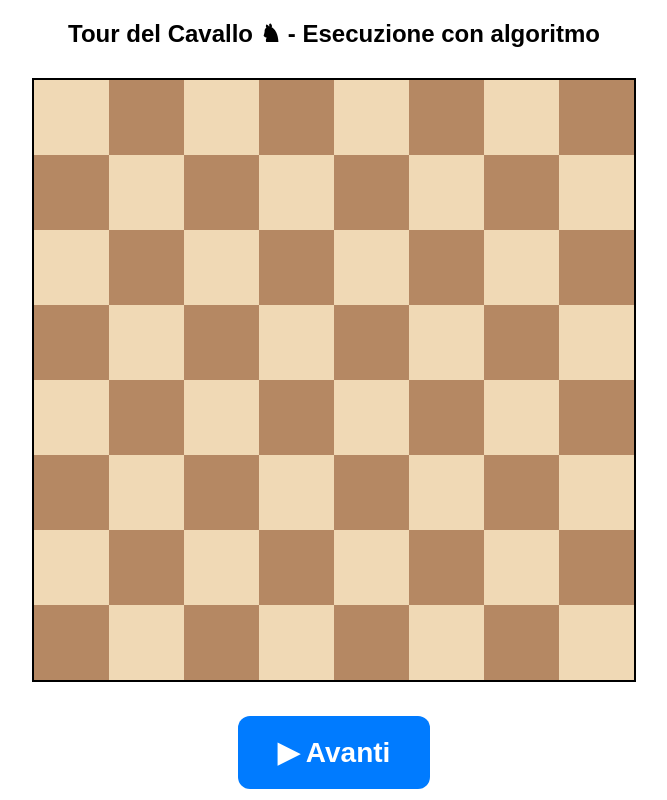
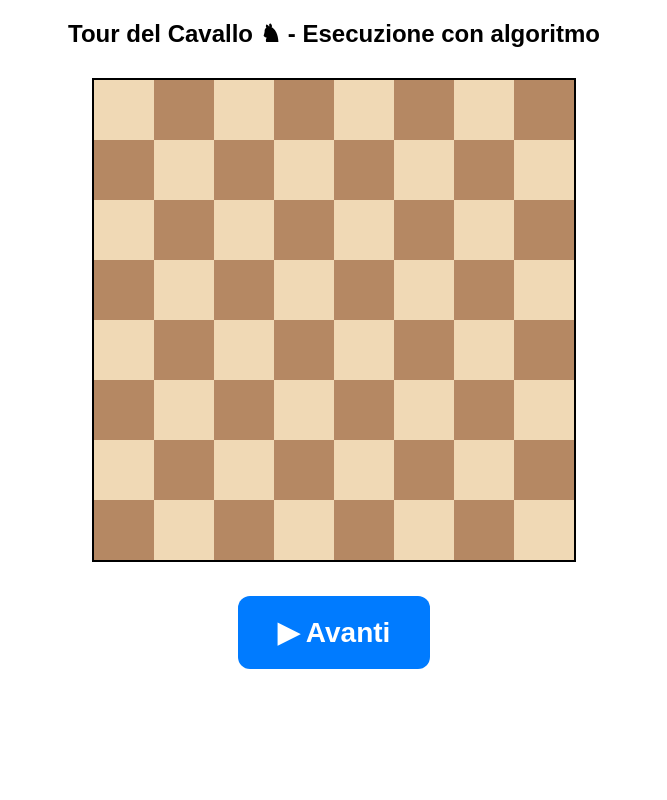
Before and after one commit to giani7880/webapp-safari-only2, a plain HTML site: page index.html in a window 1280 px wide. Shown: the whole page, without its empty margins (306-973 px from the left). Drawn offline with Linux system fonts and the light colour scheme.

Commit message:
Update index.html

```diff
--- a/index.html
+++ b/index.html
@@ -34,7 +34,7 @@
 </head>
 <body>
   <h2>Tour del Cavallo ♞ - Esecuzione con algoritmo</h2>
-  <canvas id="board" width="600" height="600"></canvas><br />
+  <canvas id="board" width="480" height="480"></canvas><br />
   <button id="nextBtn">▶ Avanti</button>
 
   <script>
@@ -84,7 +84,7 @@
 
     function drawBoard() {
       ctx.clearRect(0, 0, canvas.width, canvas.height);
-      ctx.font = "bold 18px sans-serif";
+      ctx.font = "bold 16px sans-serif";
       ctx.textBaseline = "top";
 
       for (let y = 0; y < size; y++) {
```
